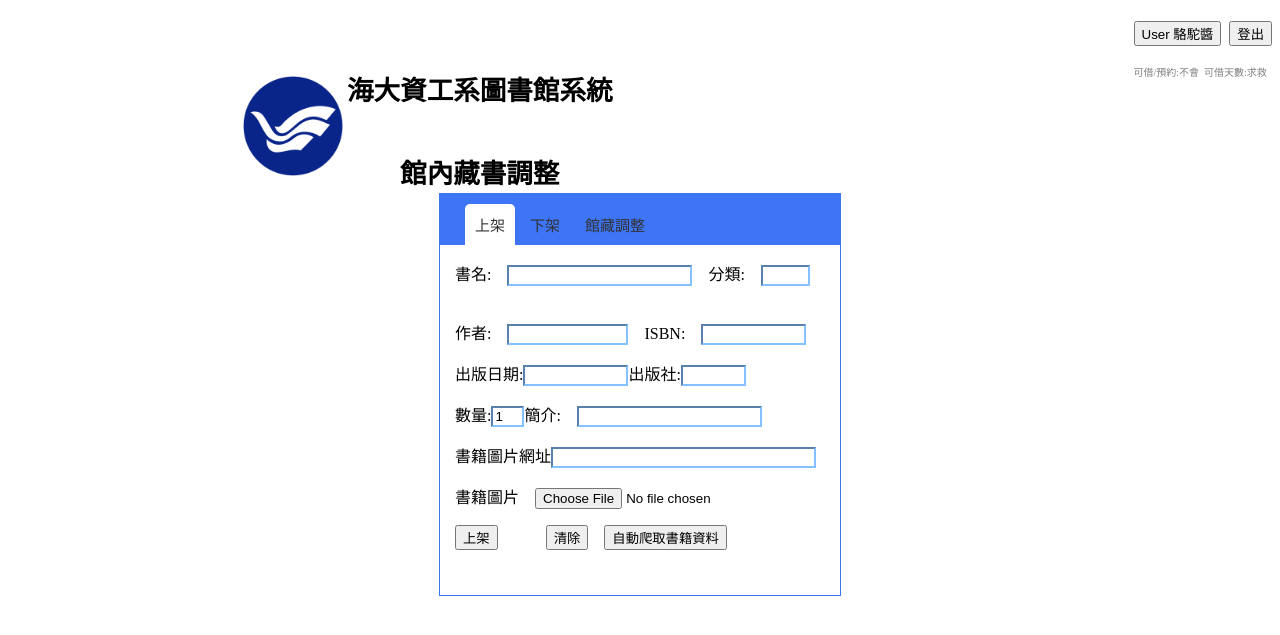
After one commit to tgb3yhn3/librarySystem, a PHP site: page /main/php-book/bookchange.htm in a window 1280 px wide. The commit adds this page. Shown: the top 635 px of the page. Run offline with PHP 8.4, Linux system fonts and the light colour scheme; lists and menus that the app fills with data are empty.

Commit message:
增加刪除書籍功能以及套用上下架書籍的前端

```diff
--- a/main/index.php
+++ b/main/index.php
@@ -39,7 +39,7 @@ if(isset($_SESSION["loggedin"]) && $_SESSION["loggedin"] === true){
 </form>
 <table>
   <tr>
- <a href="php-book/select.php"><button>查詢</button></a>
+ <a href="php-book/search_php.php"><button>查詢</button></a>
  <?php
  if(isset($_SESSION["loggedin"]) && $_SESSION["loggedin"] === true){
   header("location:welcome.php");
--- /dev/null
+++ b/main/php-book/bookchange.htm
@@ -0,0 +1,151 @@
+<!DOCTYPE html>
+<HTML>
+<HEAD>
+    <meta charset="utf-8">
+    <link rel="stylesheet" type="text/css" href="frontpage.css?v=<?=time()?>">
+    <TITLE>館藏查詢</TITLE>
+</HEAD>
+<BODY>
+    <span id="tab-1">上架</span>
+    <span id="tab-2">下架</span>
+    <span id="tab-3">館藏調整</span>
+    <div style="float: right ">
+        <input type="button" value="User 駱駝醬">&ensp;<input type="button" value="登出">
+        <p></p>
+        <font size="1" color="gray">可借/預約:不會&ensp;可借天數:求救</font>
+    </div>
+    <h1>
+        <div class="title">
+            <table border="0" valign="top">
+                <thead>
+                    <tr>
+                        <th><img src="ntou_logo.png" width="100" height="100" alt="test how this work"></th>
+                        <th><h5>海大資工系圖書館系統</h5><p><h5>館內藏書調整</h5></p></th>
+                    </tr>
+                </thead>
+            </table>
+        </div>
+
+    </h1>
+    <p></p>
+    <div id="tab">
+        <ul>
+            <li><a href="#tab-1">上架</a></li>
+            <li><a href="#tab-2">下架</a></li>
+            <li><a href="#tab-3">館藏調整</a></li>
+        </ul>
+
+        <!-- 頁籤的內容區塊 -->
+        <div class="tab-content-1">
+
+            <form action="create.php" method="post" enctype="multipart/form-data">
+            <p>書名:&emsp;<input name="bookName" id="bookName" type="text" size="20" maxlength="30" style="border-color:#84C1FF;">&emsp;分類:&emsp;<input name="class" type="text" size="3" maxlength="30" style="border-color:#84C1FF;">&emsp;</p>
+            <p>作者:&emsp;<input name="author" id="author"type="text" size="12" maxlength="30" style="border-color:#84C1FF;">&emsp;ISBN:&emsp;<input name="ISBN" id="ISBN"type="text" size="10" maxlength="30" style="border-color:#84C1FF;">&emsp;</p>
+            <p>出版日期:<input name="publish_year" id="publish_year" type="text" size="10" maxlength="30" style="border-color:#84C1FF;">出版社:<input name="publisher"id="publisher" type="text" size="5" maxlength="30" style="border-color:#84C1FF;"></p>
+            <p>數量:<input name="num" type="text"value="1" size="1" maxlength="30" style="border-color:#84C1FF;">簡介:&emsp;<input name="describeBook" id="describeBook" type="text" size="20" maxlength="30" style="border-color:#84C1FF;"></p>
+            <p>書籍圖片網址<input name="img_url" id="img_url" type="text" size="30" maxlength="30" style="border-color:#84C1FF;"></p>
+            <p>書籍圖片&emsp;<input name="image" type="file" accept="image/png, image/jpeg,image/gif" size="1" maxlength="30" style="border-color:#84C1FF;"></p>
+
+           <p><input type="submit" value="上架"/>&emsp;&emsp;&emsp;<input type="reset" value="清除">&emsp;<button type="button"id="crawl">自動爬取書籍資料</button></p>
+
+
+        </form>
+
+        </div>
+        <div class="tab-content-2" margin:0 auto>
+            <form action="delete.php" method="POST">
+           <p>ISBN:&emsp;<input name="ISBN"  id="takeoff_ISBN"type="text" size="10" maxlength="30" style="border-color:#84C1FF;">&emsp;<button id='takeoff'type="button">館內搜尋</button>&emsp;<input type="reset" value="清除"></p>
+
+
+
+           <p>書名為:<div id="takeoff_name"></div>&emsp;</p>
+            <p>作者為:<div id="takeoff_author"></div>&emsp;</p>
+            <p>&emsp;&emsp;&emsp;&emsp;&emsp;&emsp;&emsp;&emsp;<input type="submit" value="刪除">&emsp;&emsp;&emsp;</p>
+        </form>
+    </div>
+    <div class="tab-content-3">
+
+        <p>書名:&emsp;<input id="update_bookName" name="name" type="text" size="20" maxlength="30" style="border-color:#84C1FF;">&emsp;分類:&emsp;<input name="class"id="update_class" type="text" size="3" maxlength="30" style="border-color:#84C1FF;">&emsp;</p>
+            <p>作者:&emsp;<input name="author"id="update_author" type="text" size="12" maxlength="30" style="border-color:#84C1FF;">&emsp;ISBN:&emsp;<input name="ISBN"id="update_ISBN" type="text" size="10" maxlength="30" style="border-color:#84C1FF;">&emsp;</p>
+            <p>出版日期:<input name="publish_year"id="update_publish_year" type="text" size="5" maxlength="30" style="border-color:#84C1FF;">出版社:<input name="publisher"id="update_publisher" type="text" size="5" maxlength="30" style="border-color:#84C1FF;">&emsp;<button type="button" id="update">館內搜尋</button></p>
+            <p>數量:<input name="num"id="update_num" type="text" size="1" maxlength="30" style="border-color:#84C1FF;">簡介:&emsp;<input name="describeBook" id="update_describeBook"type="text" size="20" maxlength="30" style="border-color:#84C1FF;"></p>
+            <p>書籍圖片網址<input name="img_url" id="update_img_url" type="text" size="30" maxlength="30" style="border-color:#84C1FF;"></p>
+            <p>書籍圖片&emsp;<input name="image" type="file" accept="image/png, image/jpeg,image/gif" size="1" maxlength="30" style="border-color:#84C1FF;"></p>
+
+            <p>&emsp;&emsp;&emsp;&emsp;&emsp;&emsp;&emsp;&emsp;<input type="submit" value="查詢">&emsp;&emsp;&emsp;<input type="submit" value="清除"></p>
+        </div>
+</BODY>
+<script type="text/javascript" src="https://ajax.googleapis.com/ajax/libs/jquery/3.5.1/jquery.min.js"></script>
+
+<script >
+    $(document).ready(function(){
+            $('#crawl').click(function(){
+                $.ajax({
+                    type: "POST",
+                    url: "search_ISBN.php",
+                    data : {ISBN : $('#ISBN').val()},
+                    success:function(data){
+
+                        var data = JSON.parse(data);
+                        document.getElementById("bookName").value = data.book_name;
+                        document.getElementById("author").value = data.author;
+                        document.getElementById("describeBook").value = data.text;
+                        document.getElementById("publisher").value = data.company;
+                        document.getElementById("publish_year").value = data.date;
+                        document.getElementById("img_url").value = data.img_url;
+                    }
+                })
+            })
+            $('#takeoff').click(function(){
+                $.ajax({
+                    type: "POST",
+                    url: "search.php",
+                    data : {search : $('#takeoff_ISBN').val(),modeNum:4},
+                    success:function(data){
+
+                        var data = JSON.parse(data)
+                        //console.log(document.getElementById("takeoff_bookNames").innerHTML);
+
+                        //document.getElementById("takeoff_bookNames").innerHTML = data.author;
+                        document.getElementById("takeoff_name").innerHTML = data.bookName;
+                        document.getElementById("takeoff_author").innerHTML=data.author;
+
+                    },
+                    error:function(e){
+                        alert(e);
+                    }
+                })
+            })
+            $('#update').click(function(){
+                $.ajax({
+                    type: "POST",
+                    url: "search.php",
+                    data : {search : $('#update_ISBN').val(),modeNum:5},
+                    success:function(data){
+                        try{
+                           var data = JSON.parse(data)
+                        //console.log(document.getElementById("takeoff_bookNames").innerHTML);
+
+                        //document.getElementById("takeoff_bookNames").innerHTML = data.author;
+                        document.getElementById("update_bookName").value = data.bookName;
+                        document.getElementById("update_author").value=data.author;
+                        document.getElementById("update_class").value=data.author;
+                        document.getElementById("update_publisher").value=data.publisher;
+                        document.getElementById("update_publish_year").value=data.publish_year;
+                        document.getElementById("update_num").value=data.publish_year;
+                        document.getElementById("update_img_url").value=data.img;
+                        document.getElementById("update_describeBook").value=data.describeBook;
+                        }catch{
+                            alert("查無此書");
+                        }
+
+
+                    },
+                    error:function(){
+                        alert("查無此書");
+                    }
+                })
+            })
+        });
+</script>
+</HTML>
--- /dev/null
+++ b/main/php-book/frontpage.css
@@ -0,0 +1,130 @@
+
+.title {
+    width: 800px;
+    height: 150px;
+    margin: 0 auto; /*區塊置中*/
+    text-align: center;
+}
+
+/* form {
+    width: 800px;
+    height: 40px;
+    margin: 0 auto; /*區塊置中*/
+    text-align: center;
+} */
+
+table {
+    margin: 0 auto; /*區塊置中*/
+}
+
+.table1 {
+    margin: 0 auto;
+    width: 800px;
+    height: 100px;
+    text-align: left;
+}
+
+.table2 {
+    margin: 0 auto;
+    width: 800px;
+    height: 250px;
+    text-align: left;
+}
+
+.table3 {
+    margin: 0 auto;
+    width: 800px;
+    height: 250px;
+    text-align: left;
+}
+.myfavorite {
+    margin: 0 auto;
+    width: 900px;
+    height: 250px;
+    text-align: center;
+    style="overflow:auto"
+}
+#tab {
+    width: 400px;
+    background: #3D75F6;
+    border: solid 1px #3D75F6;
+    margin: 0 auto;
+
+}
+
+    /* 頁籤ul */
+    #tab > ul {
+        /* overflow: hidden; */
+        margin: 0;
+        padding: 10px 20px 0 20px;
+    }
+
+        #tab > ul > li {
+            list-style-type: none;
+        }
+
+            /* 頁籤上的文字 */
+            #tab > ul > li > a {
+                text-decoration: none;
+                font-size: 15px;
+                color: #333;
+                float: left;
+                padding: 10px;
+                margin-left: 5px;
+            }
+
+    /*頁籤div內容*/
+    #tab > div {
+        clear: both;
+        padding: 0 15px;
+        height: 0;
+        overflow: hidden;
+        visibility: hidden;
+    }
+
+
+/*第一筆的底色*/
+span:target ~ #tab > ul li:first-child a {
+    background: #3D75F6;
+}
+
+span:target ~ #tab > div:first-of-type {
+    visibility: hidden;
+    height: 0;
+    padding: 0 15px;
+}
+
+/*頁籤變換&第一筆*/
+span ~ #tab > ul li:first-child a,
+#tab-1:target ~ #tab > ul li a[href$="#tab-1"],
+#tab-2:target ~ #tab > ul li a[href$="#tab-2"],
+#tab-3:target ~ #tab > ul li a[href$="#tab-3"]  {
+    background: #fff;
+    border-radius: 5px 5px 0 0;
+}
+
+    span ~ #tab > ul li:first-child a::before,
+    #tab-1:target ~ #tab > ul li a[href$="#tab-1"]::before,
+    #tab-2:target ~ #tab > ul li a[href$="#tab-2"]::before,
+    #tab-3:target ~ #tab > ul li a[href$="#tab-3"]::before  {
+        background-color: white;
+        height: 100%;
+    }
+
+/*頁籤內容顯示&第一筆*/
+span ~ #tab > div:first-of-type,
+#tab-1:target ~ #tab > div.tab-content-1,
+#tab-2:target ~ #tab > div.tab-content-2,
+#tab-3:target ~ #tab > div.tab-content-3
+{
+    visibility: visible;
+    height: 350px;
+    background: #fff;
+}
+
+span {
+    display: none;
+}
+div{
+
+}
--- a/main/welcome.php
+++ b/main/welcome.php
@@ -40,12 +40,14 @@ echo "<a href='php-member/logout.php'><button>登出</button></a>";
  <?php
  if(isset($_SESSION["loggedin"]) && $_SESSION["loggedin"] === true){
 if($_SESSION['admin']==true){
- echo '<a href="php-book/insert.php"><button>新增書籍</button></a>';
+ echo '<a href="php-book\bookchange.htm"><button>新增書籍</button></a>';
  echo '<a href="php-blacklist\blackList.php"><button>黑名單</button></a>';
  echo '<a href="#"><button>匯出資料</button></a>';
  echo '<a href="php-condiction\condiction.php"><button>使用者權限</button></a>';
+
 }
  echo '<a href="php-favorite/viewFavoriteBook.html"><button>查看最愛</button></a>';
+
  }
  ?>
   </tr>
```
Also changed, not shown: main/php-book/search.php (+28 -3 lines), main/php-book/search_php.php (+19 -0 lines).
